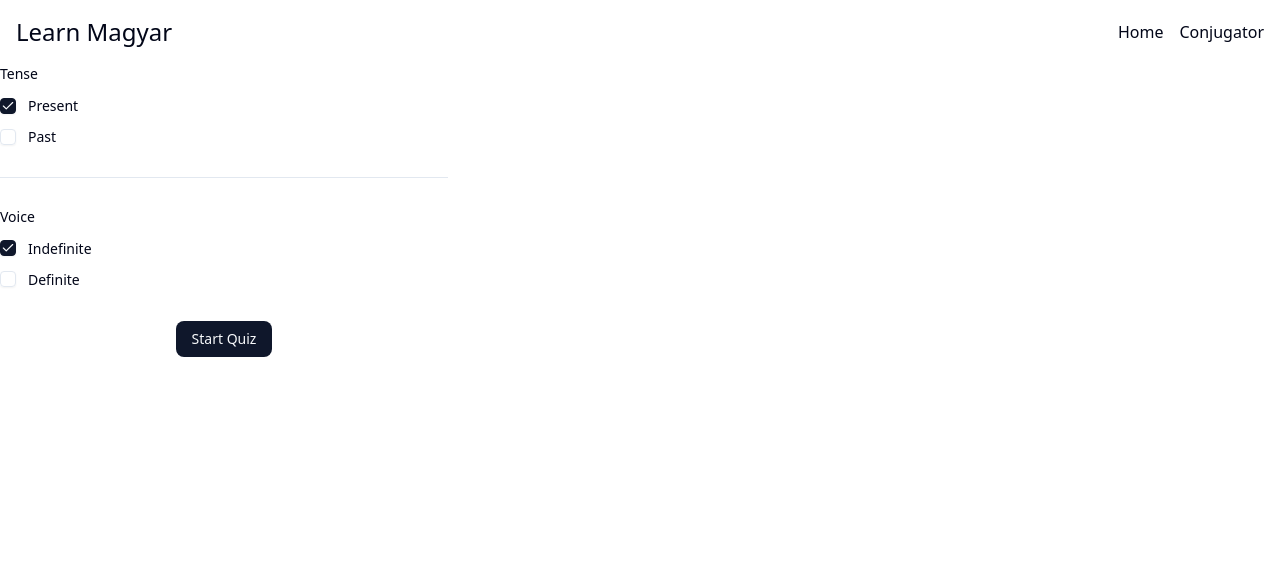
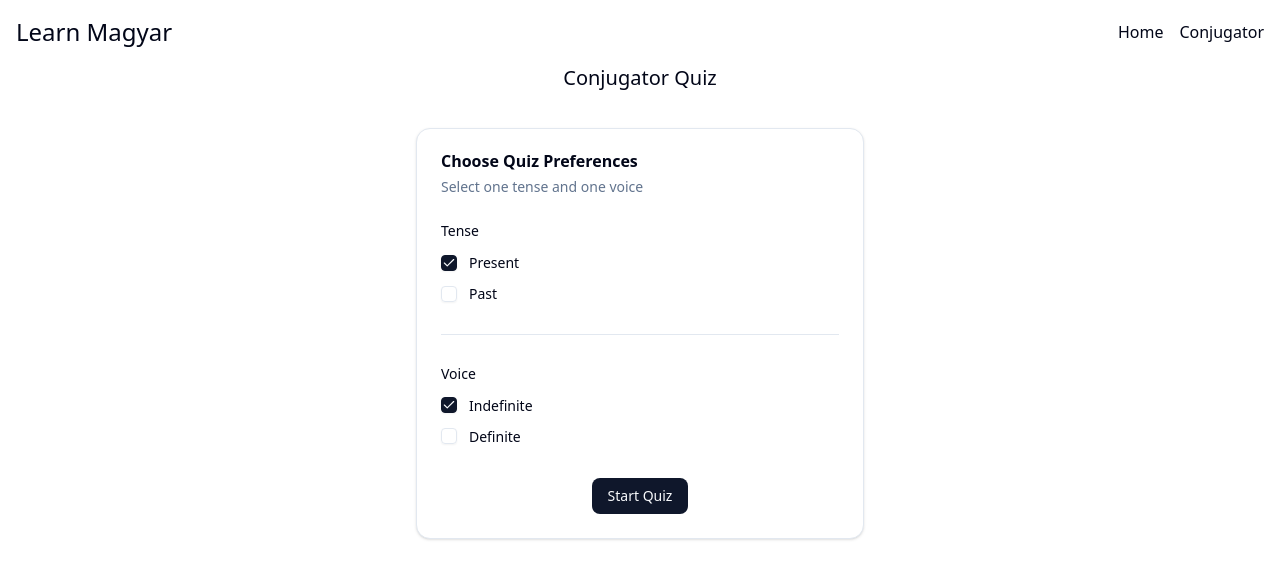
Before and after one commit to aberger3647/magyar, a React (Vite) app: page /conjugator in a window 1280 px wide. Shown: the top 578 px of the page. Built offline with nearby package versions, Linux system fonts and the light colour scheme.

Commit message:
feat: update layout structure and enhance QuizPrefsForm with card components

```diff
--- a/src/App.tsx
+++ b/src/App.tsx
@@ -11,7 +11,9 @@ function Layout() {
   return (
     <>
       <Nav />
+        <main className="flex flex-col items-center gap-4 pb-4">
       <Outlet />
+      </main>
     </>
   );
 }
--- a/src/components/Conjugator.tsx
+++ b/src/components/Conjugator.tsx
@@ -72,13 +72,13 @@ export const Conjugator = () => {
             ...prev,
             errorMap: {
               onSubmit: {
-                message: "Wrong",
+                message: "Incorrect",
               },
             },
           }));
         });
 
-        toast.error("It's wrong");
+        toast.error("Check your answers and try again.");
         return; // Prevent the actual API call
       }
 
@@ -87,9 +87,7 @@ export const Conjugator = () => {
   });
 
   return (
-    <main className="flex flex-col items-center gap-4 pb-4">
-      <h1 className="mb-5 text-xl">Conjugator Quiz</h1>
-
+    <>
       <Card className="w-full sm:max-w-md">
         <CardHeader>
           <CardTitle>
@@ -155,7 +153,7 @@ export const Conjugator = () => {
         </CardContent>
       </Card>
       <Toaster />
-    </main>
+      </>
   );
 };
 
--- a/src/components/QuizPrefsForm.tsx
+++ b/src/components/QuizPrefsForm.tsx
@@ -9,10 +9,14 @@ import {
   FieldSet,
 } from "@/components/ui/field";
 import { Button } from "./ui/button";
-import { type Dispatch, type SetStateAction } from "react";
-import type { TenseType } from "./types";
-import type { VoiceType } from "./types";
-import { useLocation, useNavigate, useRoutes } from "react-router-dom";
+import { useNavigate } from "react-router-dom";
+import {
+  Card,
+  CardHeader,
+  CardTitle,
+  CardDescription,
+  CardContent,
+} from "./ui/card";
 
 // const checkboxFormSchema = z.object({
 //   tense: z.array,
@@ -20,7 +24,7 @@ import { useLocation, useNavigate, useRoutes } from "react-router-dom";
 // })
 
 export const QuizPrefsForm = () => {
-const navigate = useNavigate()
+  const navigate = useNavigate();
   const form = useForm({
     defaultValues: {
       tense: "present",
@@ -34,6 +38,14 @@ navigate(`/conjugator/${quizPrefs.tense}/${quizPrefs.voice}`);
     },
   });
   return (
+    <>
+      <h1 className="mb-5 text-xl">Conjugator Quiz</h1>
+      <Card className="w-full sm:max-w-md">
+        <CardHeader>
+          <CardTitle>Choose Quiz Preferences</CardTitle>
+          <CardDescription>Select one tense and one voice</CardDescription>
+        </CardHeader>
+        <CardContent>
           <form
             className="flex flex-col items-center justify-center w-full max-w-md gap-4"
             onSubmit={(e) => {
@@ -58,7 +70,10 @@ navigate(`/conjugator/${quizPrefs.tense}/${quizPrefs.voice}`);
                         field.state.meta.isTouched && !field.state.meta.isValid;
 
                       return (
-                  <Field orientation="horizontal" data-invalid={isInvalid}>
+                        <Field
+                          orientation="horizontal"
+                          data-invalid={isInvalid}
+                        >
                           <Checkbox
                             id="tense-present"
                             name="tense"
@@ -100,7 +115,10 @@ navigate(`/conjugator/${quizPrefs.tense}/${quizPrefs.voice}`);
                             onBlur={field.handleBlur}
                             aria-invalid={isInvalid}
                           />
-                    <FieldLabel htmlFor="tense-past" className="font-normal">
+                          <FieldLabel
+                            htmlFor="tense-past"
+                            className="font-normal"
+                          >
                             Past
                           </FieldLabel>
                         </Field>
@@ -118,10 +136,14 @@ navigate(`/conjugator/${quizPrefs.tense}/${quizPrefs.voice}`);
                       name="voice"
                       children={(field) => {
                         const isInvalid =
-                    field.state.meta.isTouched && !field.state.meta.isValid;
+                          field.state.meta.isTouched &&
+                          !field.state.meta.isValid;
 
                         return (
-                    <Field orientation="horizontal" data-invalid={isInvalid}>
+                          <Field
+                            orientation="horizontal"
+                            data-invalid={isInvalid}
+                          >
                             <Checkbox
                               id="voice-indefinite"
                               name="voice"
@@ -148,7 +170,8 @@ navigate(`/conjugator/${quizPrefs.tense}/${quizPrefs.voice}`);
                       name="voice"
                       children={(field) => {
                         const isInvalid =
-                    field.state.meta.isTouched && !field.state.meta.isValid;
+                          field.state.meta.isTouched &&
+                          !field.state.meta.isValid;
 
                         return (
                           <Field orientation="horizontal">
@@ -179,5 +202,8 @@ navigate(`/conjugator/${quizPrefs.tense}/${quizPrefs.voice}`);
             </FieldGroup>
             <Button className="mt-4">Start Quiz</Button>
           </form>
+        </CardContent>
+      </Card>
+    </>
   );
 };
```
Lines whose indentation alone changed are shown as unchanged.
